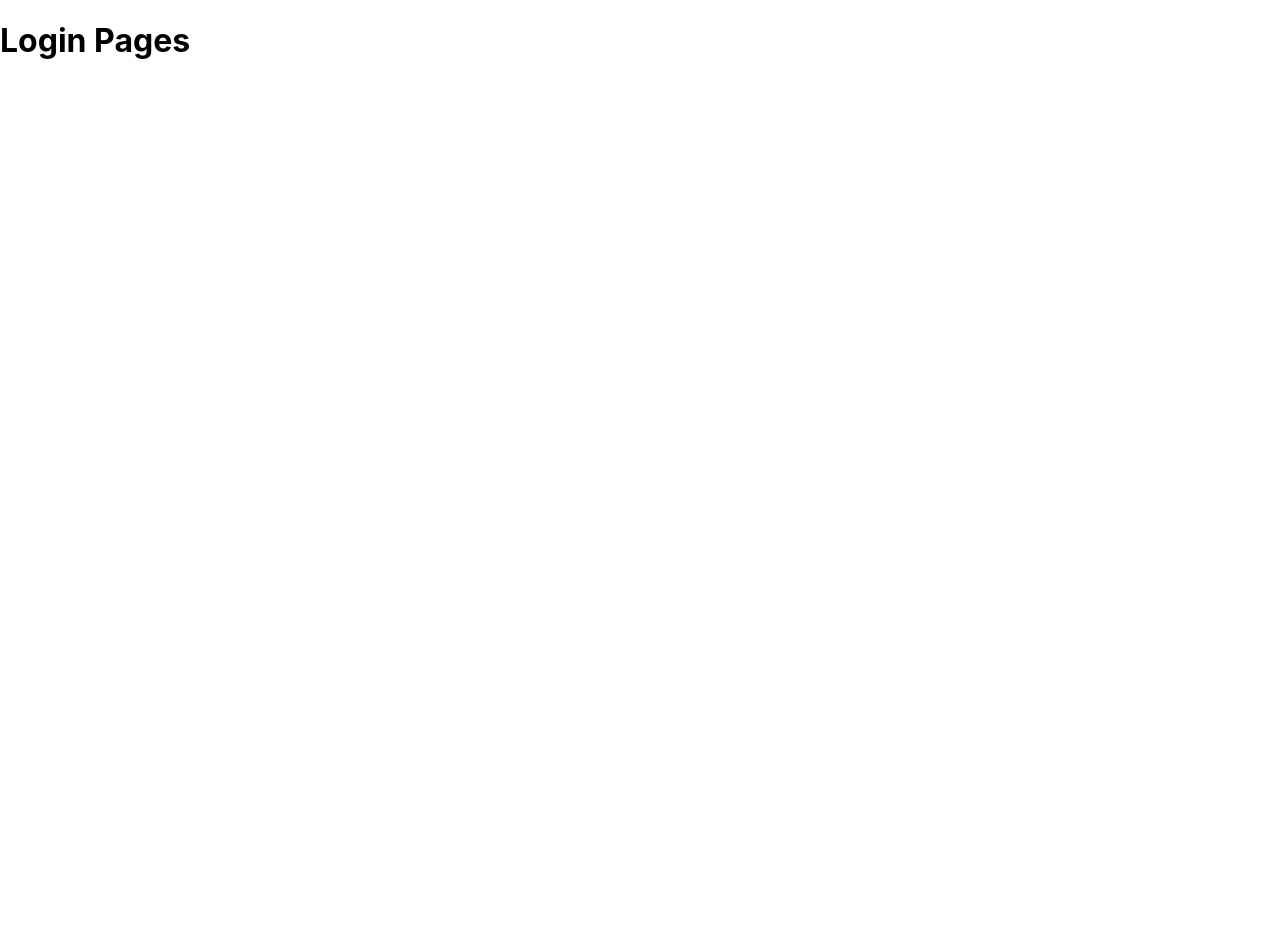
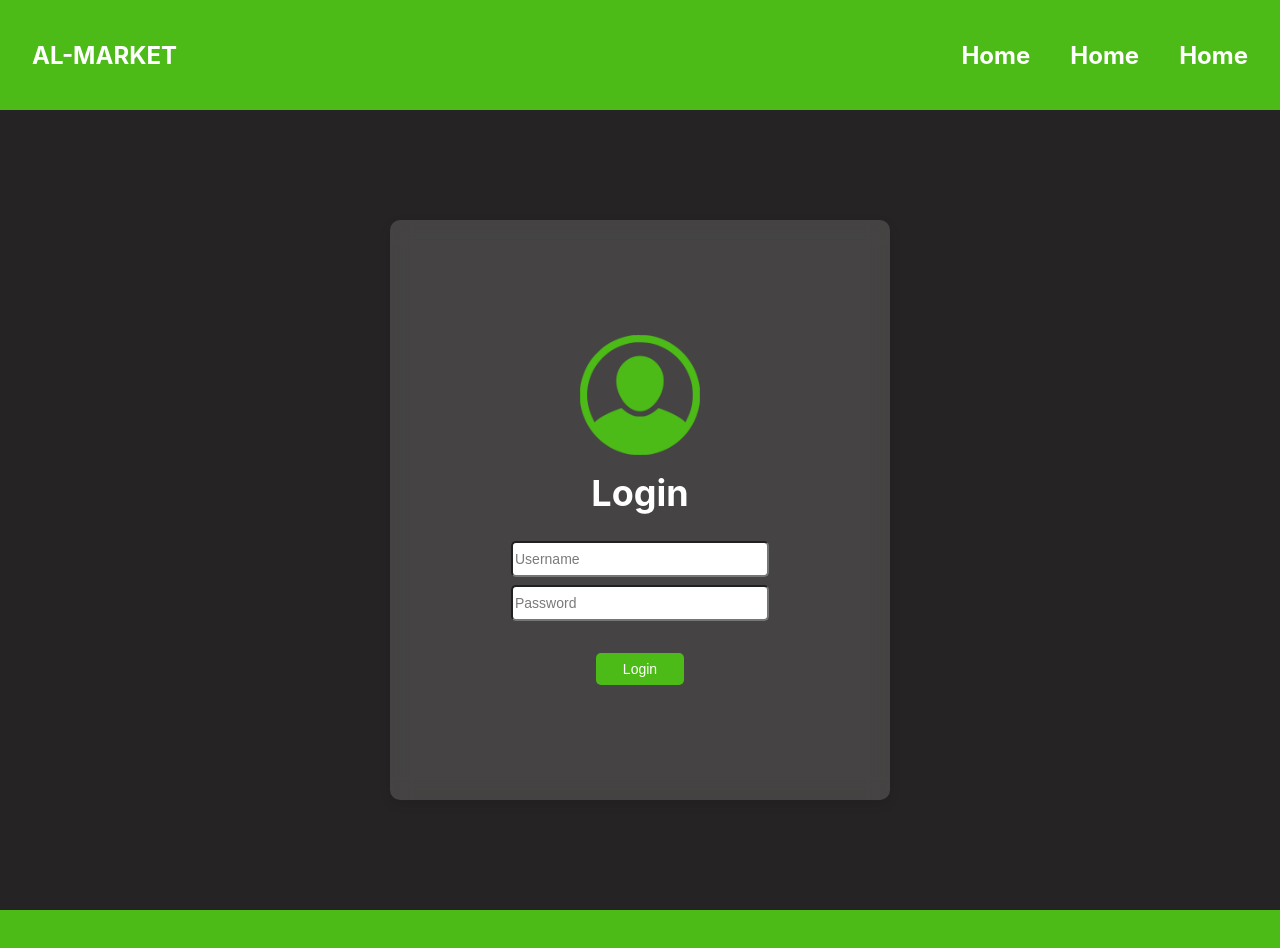
Before and after one commit to samosa76/al-market, a React (Create React App) app: page /Login in a window 1280 px wide. Shown: the top 948 px of the page. Before the commit the page ends 800 px from the top, so only its background shows below. Built offline with nearby package versions, Linux system fonts and the light colour scheme.

Commit message:
LoginPage

```diff
--- /dev/null
+++ b/src/Component/Footer/Footer.js
@@ -0,0 +1,10 @@
+import style from './Footer.module.css';
+
+function Footer() {
+    return (
+        <div className={style.container}>
+        </div>
+    )
+}
+
+export default Footer;
--- /dev/null
+++ b/src/Component/Footer/Footer.module.css
@@ -0,0 +1,12 @@
+.container {
+    background-color: #4CBB17;
+    height: 110px;
+    display: flex;
+    justify-content: center;
+    align-items: center;
+}
+
+.title {
+    color: white;
+    font-size: 18px;
+}
--- /dev/null
+++ b/src/Component/Header/Header.js
@@ -0,0 +1,18 @@
+import style from './Header.module.css';
+
+function Header() {
+    return (
+        <div className={style.container}>
+            <div className={style.logo}>
+                <p className={style.title}>AL-MARKET</p>
+            </div>
+            <div className={style.opsions}>
+                <p className={style.title}>Home</p>
+                <p className={style.title}>Home</p>
+                <p className={style.title}>Home</p>
+            </div>
+        </div>
+    )
+}
+
+export default Header;
--- /dev/null
+++ b/src/Component/Header/Header.module.css
@@ -0,0 +1,23 @@
+.container {
+    background-color: #4CBB17;
+    display: flex;
+    justify-content: space-between;
+    align-items: center;
+    height: 110px;
+}
+
+.opsions {
+    display: flex;
+    gap: 40px;
+    margin-right: 32px;
+}
+
+.title {
+    color: white;
+    font-weight: bold;
+    font-size: 24px;
+}
+
+.logo {
+    margin-left: 32px;
+}
--- a/src/Component/Login/Login.js
+++ b/src/Component/Login/Login.js
@@ -1,9 +1,47 @@
+import style from './Login.module.css';
+
 function Login() {
     return (
-        <div>
-            <h1>Login Pages</h1>
+        <div className={style.login_container}>
+            <div className={style.left}>
+                <img src="/image/user.png" alt="user" className={style.icon}></img>
+                <p className={style.title1}>Login</p>
+                <form>
+                    <div className={style.login_input_name}>
+
+                        <div className={style.title}>
+                            <label for="Username"></label>
+                        </div>
+
+                        <input
+                            className={style.placeforname}
+                            type="text"
+                            placeholder="Username"
+                        />
+
+                    </div>
+
+                    <div>
+
+                        <div className={style.title}>
+                            <label for="e-mail"></label>
+                        </div>
+
+                        <input
+                            className={style.placeforemail}
+                            type="password"
+                            placeholder="Password"
+                        />
+
+                    </div>
+
+                    <button className={style.button}>
+                        <p>Login</p>
+                    </button>
+                </form>
+            </div>
         </div>
-    )
+    );
 }
 
 export default Login;
--- a/src/Component/Login/Login.module.css
+++ b/src/Component/Login/Login.module.css
@@ -0,0 +1,87 @@
+.login_container {
+    display: flex;
+    justify-content: center;
+    align-items: center;
+    height: 100vh;
+    background-color: #252323;
+}
+
+.left {
+    display: flex;
+    flex-direction: column;
+    justify-content: center;
+    align-items: center;
+    height: 580px;
+    width: 500px;
+    text-align: center;
+    border-radius: 10px;
+    box-shadow: 0px 4px 12px rgba(0, 0, 0, 0.1);
+    background: rgba(255, 255, 255, 0.15);
+    backdrop-filter: blur(10px);
+    color: white;
+}
+
+.left>p {
+    font-size: 36px;
+    font-weight: bold;
+    margin: 0%;
+    margin-bottom: 24px;
+}
+
+.icon {
+    height: 120px;
+    width: 120px;
+    margin-bottom: 16px;
+}
+
+.login_input_name {
+    margin-bottom: 8px;
+}
+
+.title {
+    text-align: left;
+    margin-bottom: 1%;
+}
+
+input::placeholder {
+    display: flex;
+    align-items: center;
+    justify-content: center;
+    font-size: 14px;
+    font-family: poppins, sans-serif;
+    color: #7A7A7A;
+}
+
+.placeforname {
+    background-color: white;
+    border-radius: 5px;
+    height: 30px;
+    width: 250px;
+}
+
+.placeforemail {
+    background-color: white;
+    border-radius: 5px;
+    height: 30px;
+    width: 250px;
+    margin-bottom: 32px;
+}
+
+.button {
+    background-color: #4CBB17;
+    border-radius: 5px;
+    transition: 0.3s;
+    height: 32px;
+    width: 88px;
+    border: none;
+}
+
+.button:hover {
+    background-color: #3c9712;
+}
+
+.button>p {
+    color: white;
+    font-size: 14px;
+    margin: auto;
+}
--- a/src/Pages/LoginPage.js
+++ b/src/Pages/LoginPage.js
@@ -1,9 +1,13 @@
+import Footer from "../Component/Footer/Footer";
+import Header from "../Component/Header/Header";
 import Login from "../Component/Login/Login";
 
 function LoginPage() {
     return (
         <div>
+            <Header />
             <Login />
+            <Footer />
         </div>
     )
 }
```
Also changed, not shown: public/image/bg_almarket.jpg (added), public/image/user.png (added).
